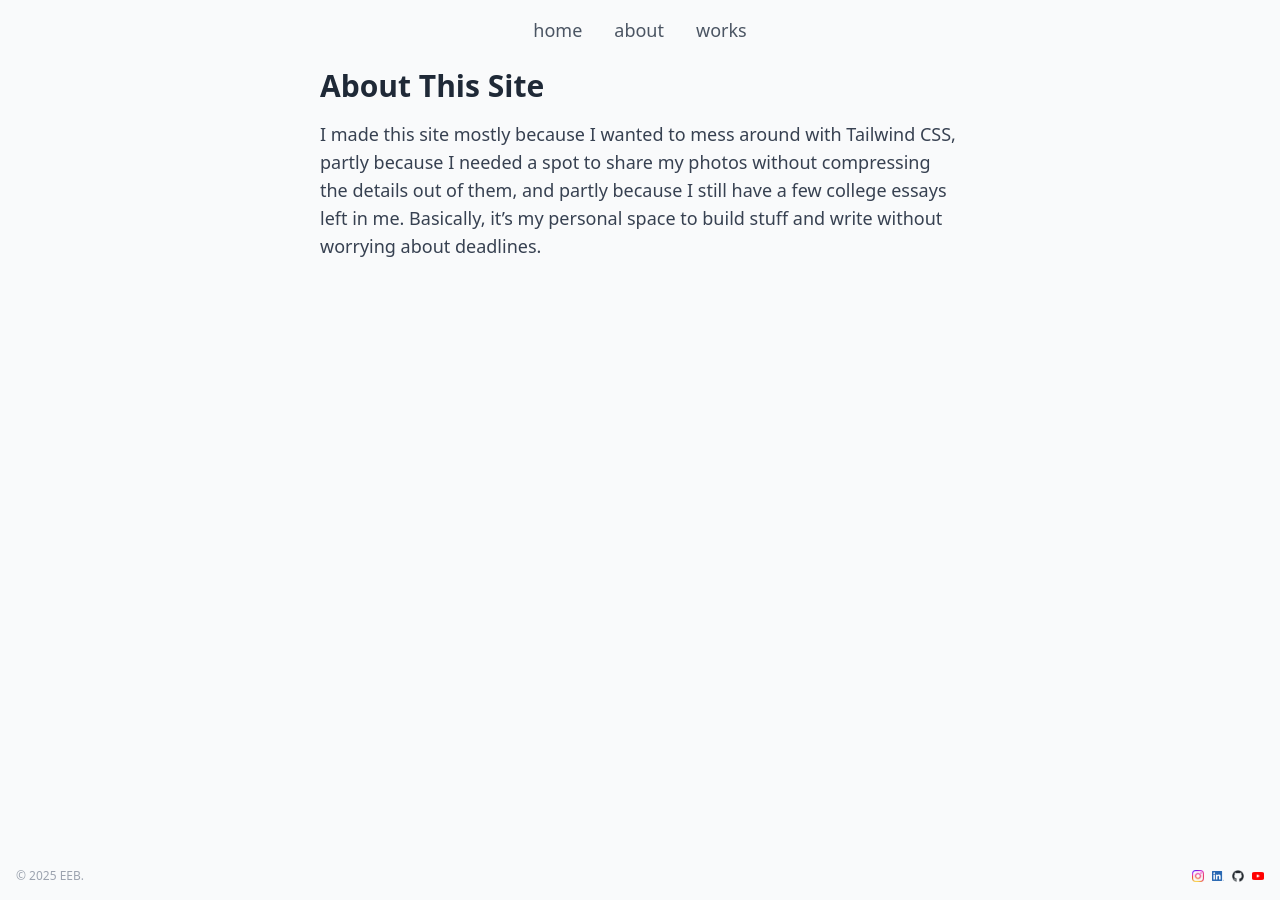
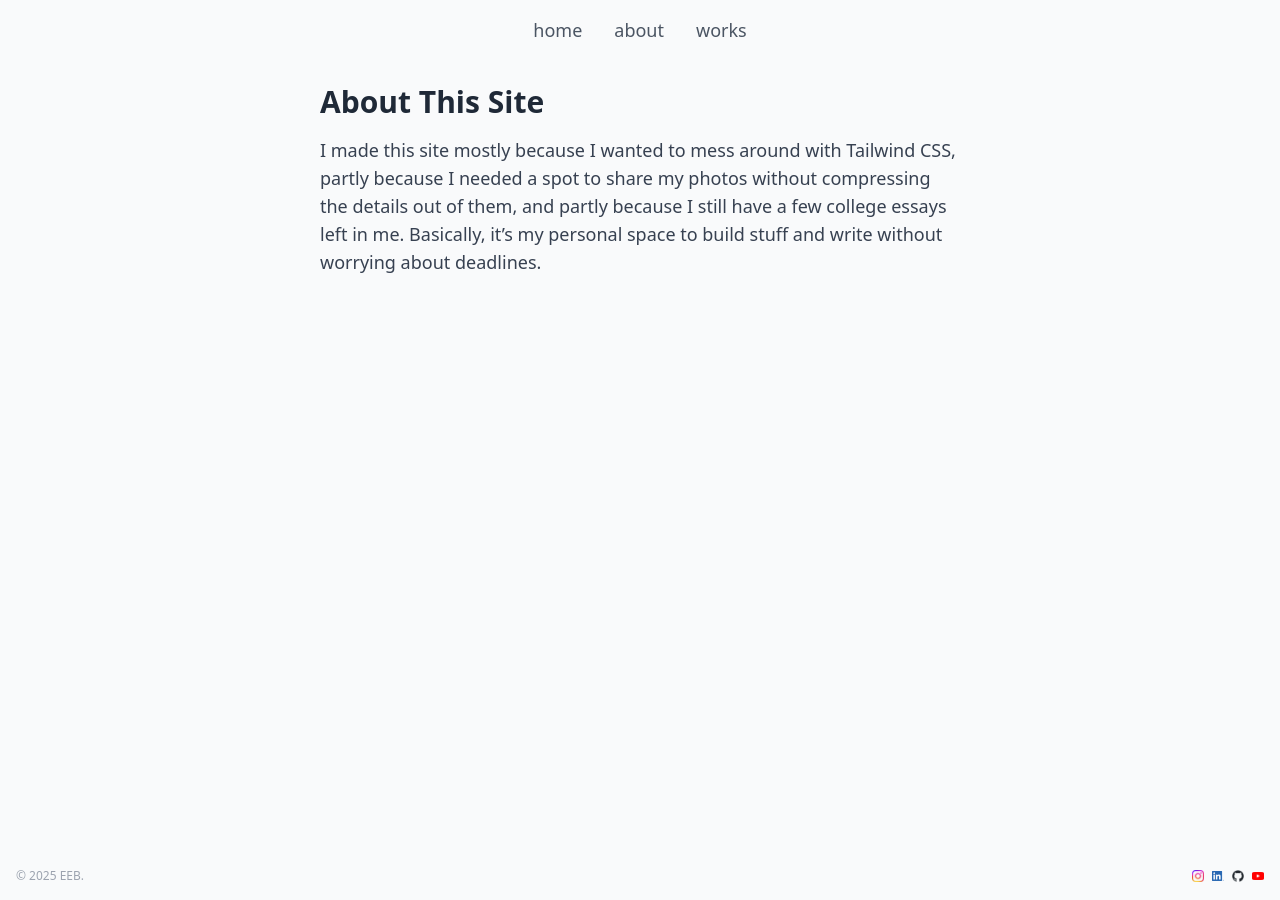
Before and after one commit to enriquebarragan/enriquebarragan.github.io, a Jekyll site: the page built from pages/about/index.md, in a window 1280 px wide. Built offline with Jekyll 4.4.1, drawn with Linux system fonts in a browser that asks for light colours; nearby versions of some CDN libraries.

Commit message:
Update index.md

```diff
--- a/pages/about/index.md
+++ b/pages/about/index.md
@@ -4,7 +4,7 @@
 permalink: /about/
 ---
 
-<div class="max-w-2xl mx-auto px-4 py-4">
+<div class="max-w-2xl mx-auto px-4 py-8">
   <h1 class="text-3xl font-bold mb-4 text-gray-800">About This Site</h1>
   <p class="text-base sm:text-lg text-gray-700 leading-relaxed">
     I made this site mostly because I wanted to mess around with Tailwind CSS, partly because I needed a spot to share my photos without compressing the details out of them, and partly because I still have a few college essays left in me. Basically, it’s my personal space to build stuff and write without worrying about deadlines.
```
